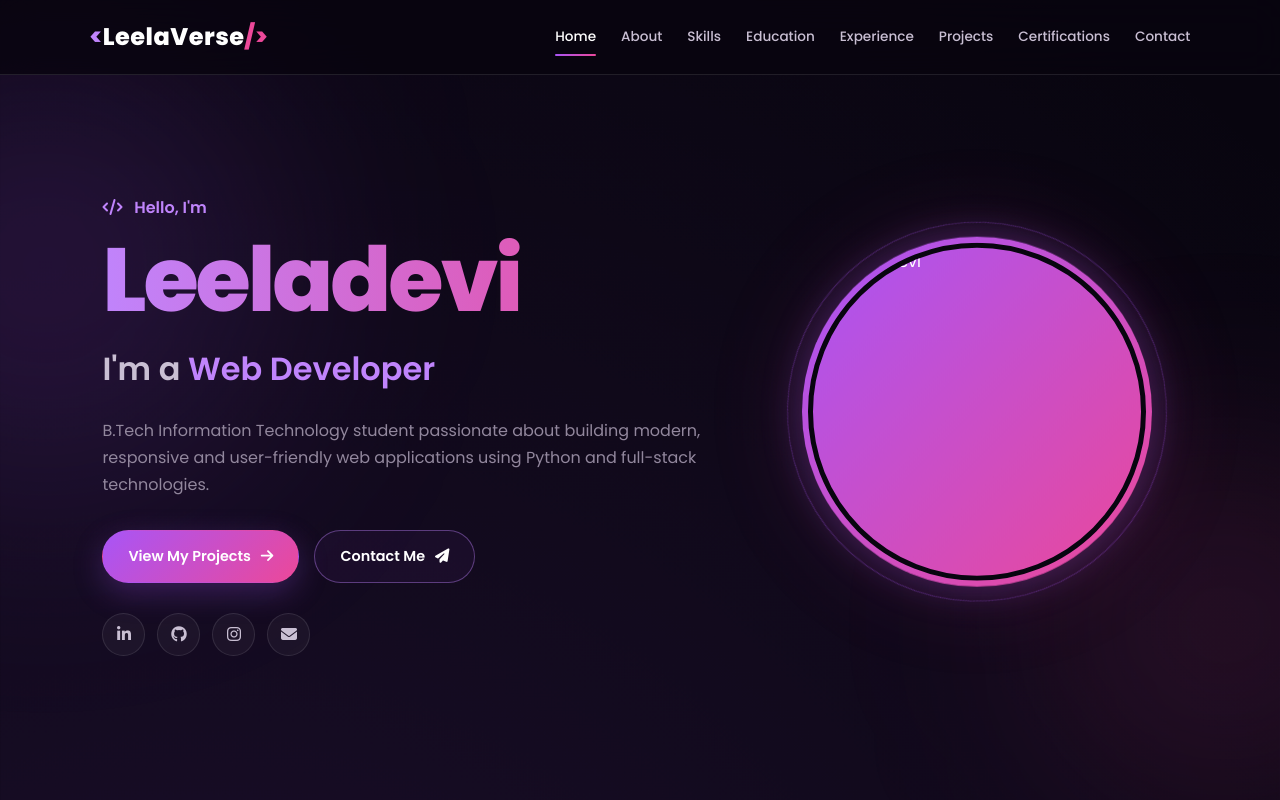
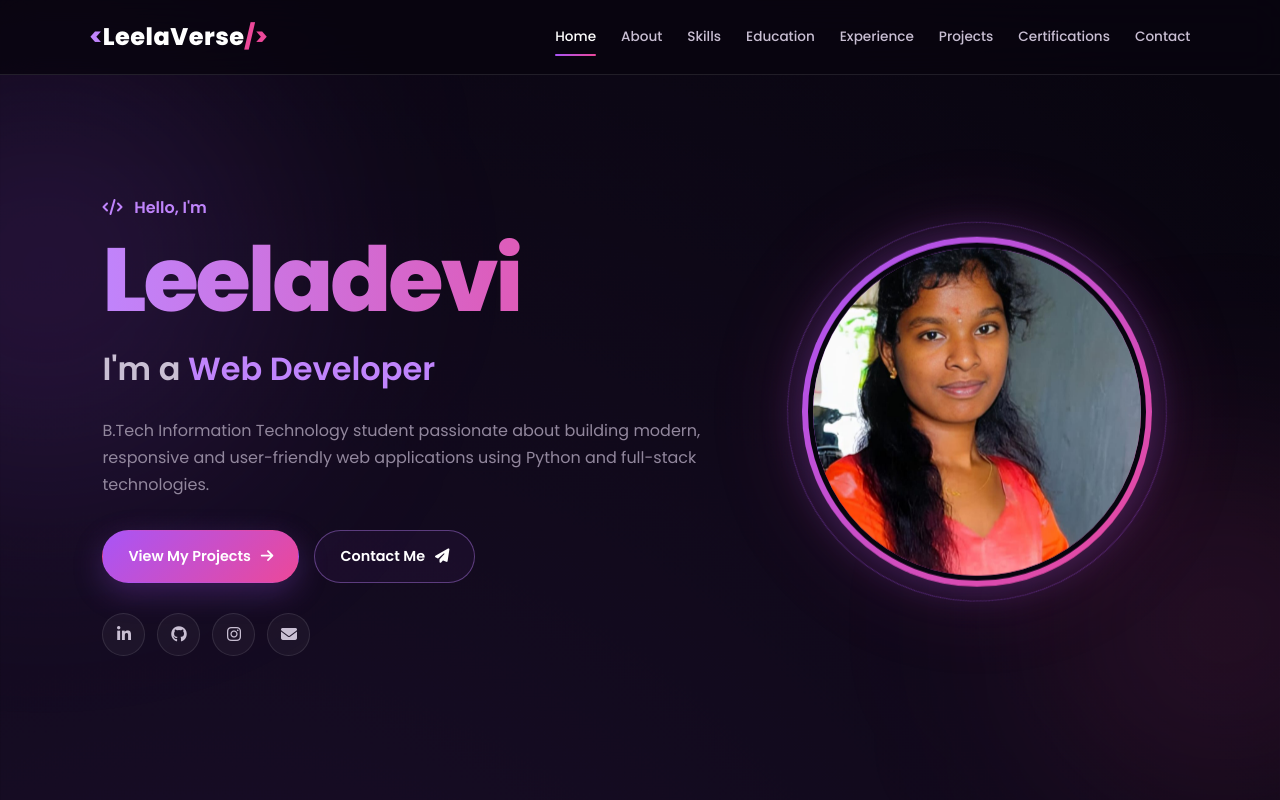
Before and after one commit to leeladevirevathi-ship-it/My-Portfolio, a plain HTML site: page index.html in a window 1280 px wide. Shown: the top 800 px of the page. Drawn offline with Linux system fonts and the light colour scheme; animation ran at ten frames a second.

Commit message:
Update index.html

```diff
--- a/index.html
+++ b/index.html
@@ -130,7 +130,7 @@
 
                 <div class="profile-glow"></div>
 
-                <img src="IMG-20250810-WA0031.jpg.jpeg"
+                <img src="https://github.com/leeladevirevathi-ship-it/My-Portfolio/blob/main/WhatsApp%20Image%202026-11-24%20at%2011.46.51%20AM.jpeg?raw=true"
      alt="M.Leeladevi"
      class="profile-photo">
 
```
